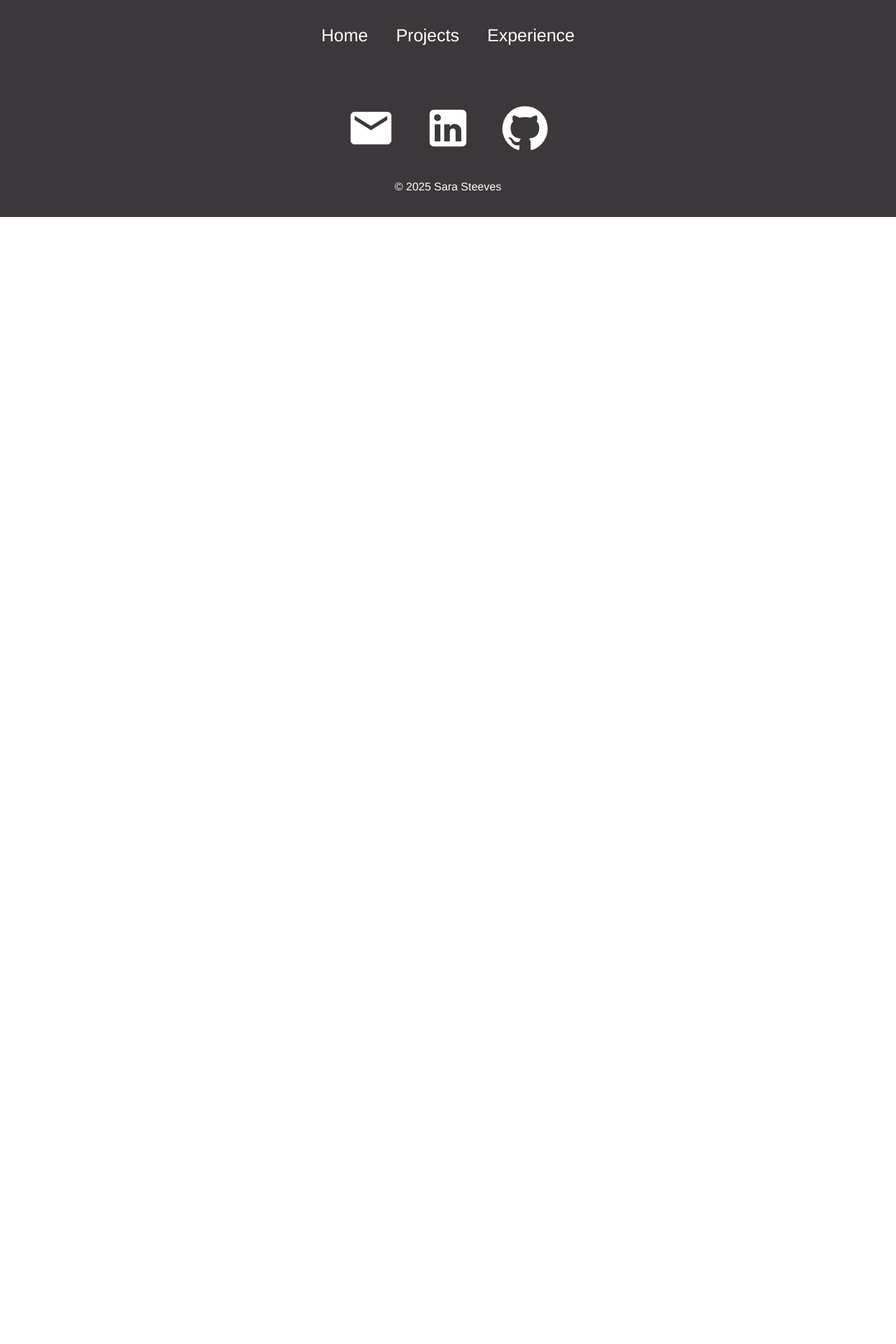
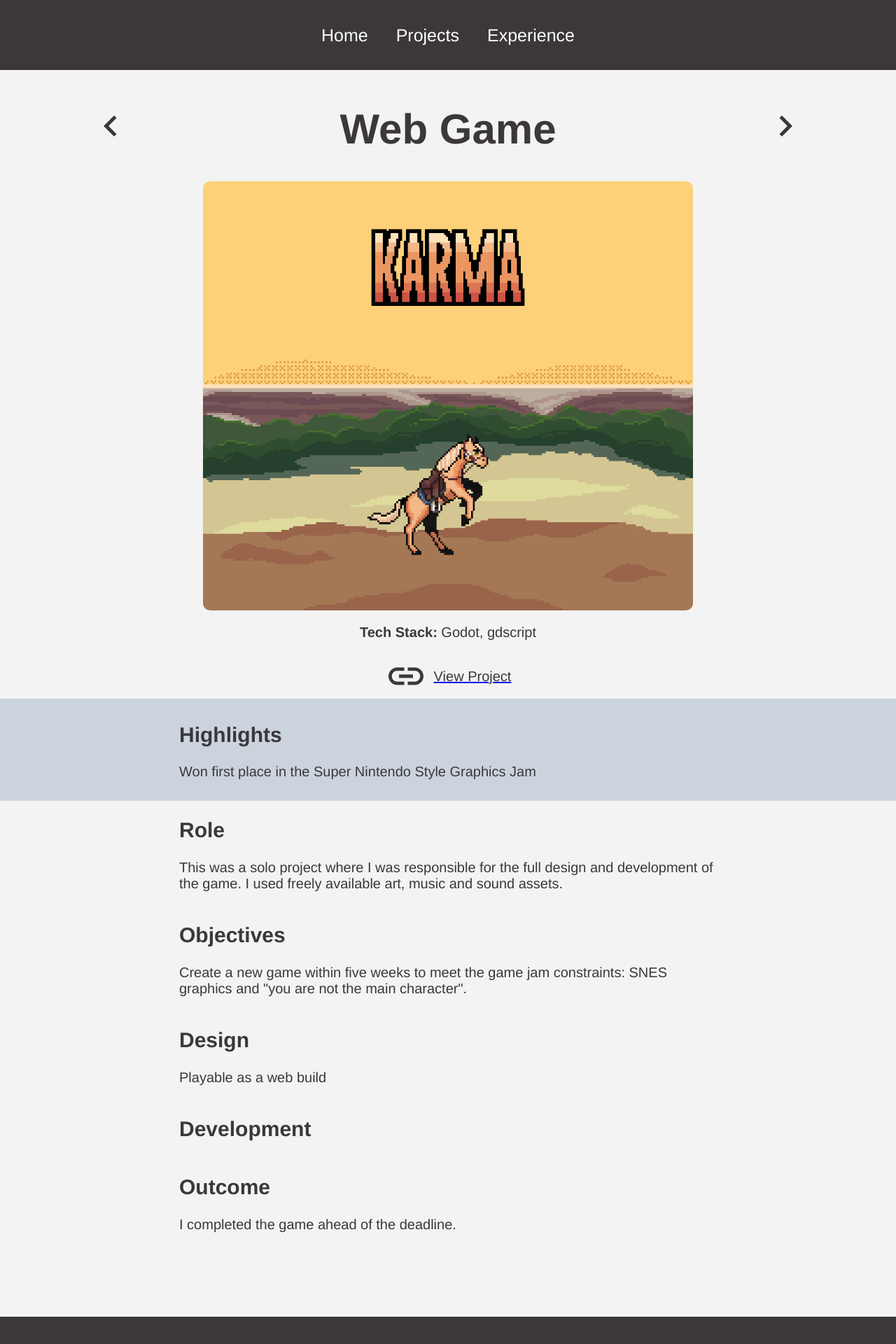
Before and after one commit to sarasteeves/portfolio, a React (Create React App) app: page /personal_project/1 in a window 1280 px wide. Shown: the top 1920 px of the page at 70% size. Before the commit the page ends 800 px from the top, so only its background shows below. Built offline with nearby package versions, Linux system fonts and the light colour scheme.

Commit message:
Added project page navigation

```diff
--- a/src/App.js
+++ b/src/App.js
@@ -5,7 +5,8 @@ import Projects from './pages/Projects';
 import Experience from './pages/Experience';
 import NavBar from './components/NavBar';
 import Footer from './components/Footer';
-import ProjectDisplay from './pages/ProjectDisplay';
+import PersonalProject from './pages/PersonalProject';
+import ProfessionalProject from './pages/ProfessionalProject';
 
 function App() {
   return (
@@ -15,7 +16,8 @@ function App() {
         <Routes>
           <Route path="/" element = {<Home/>} />
           <Route path="/projects" element={<Projects/>} />
-          <Route path="/project/:id" element={<ProjectDisplay/>} />
+          <Route path="/personal_project/:id" element={<PersonalProject/>} />
+          <Route path="/professional_project/:id" element={<ProfessionalProject/>} />
           <Route path="/experience" element={<Experience/>} />
         </Routes>
         <Footer></Footer>
--- a/src/components/ProjectItem.js
+++ b/src/components/ProjectItem.js
@@ -8,7 +8,10 @@ function ProjectItem({ image, name, id }) {
         <div
             className={image ? "projectItem" : "professionalProjectItem"}
             onClick={() => {
-                navigate("/project/" + id);
+                image ?
+                    navigate("/personal_project/" + id)
+                : navigate("/professional_project/" + id)
+                ;
             }}
         >
             <div style={{backgroundImage: `url(${image})`}} className="bgImage"></div>
--- a/src/helpers/PersonalProjectList.js
+++ b/src/helpers/PersonalProjectList.js
@@ -10,7 +10,7 @@ export const PersonalProjectList = [
         role: "This is a solo development project.",
         objectives: "To create a cross-platform web application to address two gaps in personal productivity apps: 1. ability to time block initially at a broad level, then optionally assign specific tasks to time blocks at a later point, and 2. concurrent time planning and tracking.",
         design: "I designed the app to be responsive, but with a focus on mobile use since this is likely to be the primary device for accessing the application. The app is divided into three sections for easy navigation; one for scheduling time blocks, one for reviewing time spent and one for viewing project progress. For convenience, time entries and tasks can be managed from multiple sections.",
-        development: "I created the app using Flutter and Supabase as a fast way to prototype functionality. The app can be built for multiple platforms, including mobile, from the same code base. The app is currently deployed using Netlify while development is ongoing.",
+        development: "I created the app using Flutter and Supabase as a fast way to prototype functionality. With Flutter the app can be built for multiple platforms, including mobile, from the same code base. The app is currently deployed to the web using Netlify.",
         outcome: "The app is still under development, however I am currently using the app to schedule design, development, marketing, art and sound production tasks for a commercial game I plan to release in 2025. Key features to be added prior to full launch include integration with Toggl and Xero APIs for time tracking, and support for task editing and scheduling in bulk.",
         url: "https://fancy-sherbet-5468c3.netlify.app/",
         tags: ['Flutter', 'Supabase', 'Web', 'App', 'Solo']
--- a/src/helpers/ProfessionalProjectList.js
+++ b/src/helpers/ProfessionalProjectList.js
@@ -1,9 +1,10 @@
 import SiftLogo from '../assets/sift-logo.svg';
+
+/* Place in descending order of importance */
 
 export const ProfessionalProjectList = [
     {
         name: "Literature Review App",
-        image: SiftLogo,
         tech: "Angular, NodeJS, Express, PostgreSQL",
         highlights: "",
         role: "",
@@ -11,12 +12,10 @@ export const ProfessionalProjectList = [
         design: "",
         development: "",
         outcome: "",
-        url: null,
         tags: ['Web', 'App', 'Team']
     },
     {
         name: "Delphi Panel App",
-        image: SiftLogo,
         tech: "Angular, NodeJS, Express, PostgreSQL",
         highlights: "",
         role: "",
@@ -37,7 +36,6 @@ export const ProfessionalProjectList = [
         design: "",
         development: "",
         outcome: "",
-        url: null,
         tags: ['Web', 'App', 'Team']
     },
     {
@@ -50,7 +48,6 @@ export const ProfessionalProjectList = [
         design: "",
         development: "",
         outcome: "",
-        url: null,
         tags: ['Web', 'App', 'Team']
     },
 
--- /dev/null
+++ b/src/pages/PersonalProject.js
@@ -0,0 +1,82 @@
+import React from "react";
+import { useParams, useNavigate } from "react-router-dom";
+import "../styles/ProjectDisplay.css";
+import { PersonalProjectList } from "../helpers/PersonalProjectList";
+import { ProfessionalProjectList } from "../helpers/ProfessionalProjectList";
+import LinkIcon from "@mui/icons-material/Link";
+import GitHubIcon from "@mui/icons-material/GitHub";
+import NavigateBeforeIcon from "@mui/icons-material/NavigateBefore";
+import NavigateNextIcon from "@mui/icons-material/NavigateNext";
+
+
+function PersonalProject() {
+    const { id } = useParams();
+    const project = PersonalProjectList[id];
+    const navigate = useNavigate();
+
+    return (
+        <div className="project">
+            <div className="headerBar">
+                <NavigateBeforeIcon
+                    onClick={() => {
+                        Number(id) === 0 ? navigate("/professional_project/" + (ProfessionalProjectList.length -1))
+                            : navigate("/personal_project/" + (Number(id) - 1))
+                    }}
+                />
+                <h1>{project.name}</h1>
+                <NavigateNextIcon
+                    onClick={() => {
+                        Number(id) >= (PersonalProjectList.length - 1) ?
+                            navigate("/professional_project/" + 0)
+                            : navigate("/personal_project/" + (Number(id) + 1))
+                    }}
+                />
+            </div>
+            <img src={project.image}/>
+            <p>
+                <b>Tech Stack:</b> {project.tech}
+            </p>
+            { project.url &&
+                <a href={project.url} target="_blank" rel="noopener noreferrer" className="link">
+                    <LinkIcon/>
+                    <p>View Project</p>
+                </a>
+            }
+            { project.repo &&
+                <a href={project.repo} target="_blank" rel="noopener noreferrer" className="link">
+                    <GitHubIcon/>
+                    <p>View Code</p>
+                </a>
+            }
+
+            <div className="highlights">
+                <div className="details">
+                    <h2>Highlights</h2>
+                    <p>{project.highlights}</p>
+                </div>
+            </div>
+            <div className="details">
+                <h2>Role</h2>
+                <p>{project.role}</p>
+            </div>
+            <div className="details">
+                <h2>Objectives</h2>
+                <p>{project.objectives}</p>
+            </div>
+            <div className="details">
+                <h2>Design</h2>
+                <p>{project.design}</p>
+            </div>
+            <div className="details">
+                <h2>Development</h2>
+                <p>{project.development}</p>
+            </div>
+            <div className="details">
+                <h2>Outcome</h2>
+                <p>{project.outcome}</p>
+            </div>
+        </div>
+    );
+}
+
+export default PersonalProject;
--- a/src/pages/ProjectDisplay.js
+++ b/src/pages/ProfessionalProject.js
@@ -1,22 +1,37 @@
 import React from "react";
-import { useParams } from "react-router-dom";
+import { useNavigate, useParams } from "react-router-dom";
 import "../styles/ProjectDisplay.css";
+import { ProfessionalProjectList } from "../helpers/ProfessionalProjectList";
 import { PersonalProjectList } from "../helpers/PersonalProjectList";
-import { ProfessionalProjectList } from "../helpers/ProfessionalProjectList";
 import LinkIcon from "@mui/icons-material/Link";
-import LinkedInIcon from "@mui/icons-material/LinkedIn";
-
-// TODO: show other projects as side bar/list
+import GitHubIcon from "@mui/icons-material/GitHub";
+import NavigateBeforeIcon from "@mui/icons-material/NavigateBefore";
+import NavigateNextIcon from "@mui/icons-material/NavigateNext";
 
 
-function ProjectDisplay() {
+function ProfessionalProject() {
     const { id } = useParams();
-    const project = PersonalProjectList[id];
+    const project = ProfessionalProjectList[id];
+    const navigate = useNavigate();
 
     return (
         <div className="project">
-            <h1>{project.name}</h1>
-            <img src={project.image}/>
+            <div className="headerBar">
+                <NavigateBeforeIcon onClick={() => {
+                    Number(id) === 0 ? navigate("/personal_project/" + (PersonalProjectList.length -1))
+                        : navigate("/professional_project/" + (Number(id) - 1))
+                }} />
+                <h1>{project.name}</h1>
+                <NavigateNextIcon
+                    onClick={() => {
+                        Number(id) >= (ProfessionalProjectList.length - 1) ?
+                            navigate("/personal_project/" + 0)
+                            : navigate("/professional_project/" + (Number(id) + 1))
+                    }}
+                />
+            </div>
+
+            {/* <img src={project.image}/> */}
             <p>
                 <b>Tech Stack:</b> {project.tech}
             </p>
@@ -28,13 +43,11 @@ function ProjectDisplay() {
             }
             { project.repo &&
                 <a href={project.repo} target="_blank" rel="noopener noreferrer" className="link">
-                    <LinkIcon/>
+                    <GitHubIcon/>
                     <p>View Code</p>
                 </a>
             }
 
-            {/* TODO: show github icon if there is public code */}
-            {/* TODO: show url if there is public version of app */}
             <div className="highlights">
                 <div className="details">
                     <h2>Highlights</h2>
@@ -65,4 +78,4 @@ function ProjectDisplay() {
     );
 }
 
-export default ProjectDisplay;
+export default ProfessionalProject;
--- a/src/styles/ProjectDisplay.css
+++ b/src/styles/ProjectDisplay.css
@@ -6,6 +6,18 @@
     align-items: center;
     flex-direction: column;
     padding-bottom: 100px;
+  }
+
+  .headerBar {
+    width: 80%;
+    display: flex;
+    justify-content: space-between;
+    align-items: center;
+    flex-direction: row;
+  }
+
+  .headerBar svg:hover {
+    cursor: pointer;
   }
 
   .project h1 {
@@ -76,4 +88,16 @@
       font-size: 20px;
       color: #3B373B;
     }
+
+    .headerBar {
+      width: 100%;
+      display: flex;
+      justify-content: space-between;
+      align-items: center;
+      flex-direction: row;
+    }
+
+    .headerBar svg {
+      font-size: 40px;
+    }
   }
```
Also changed, not shown: src/pages/Projects.js (+24 -22 lines), src/styles/Projects.css (+14 -14 lines).
